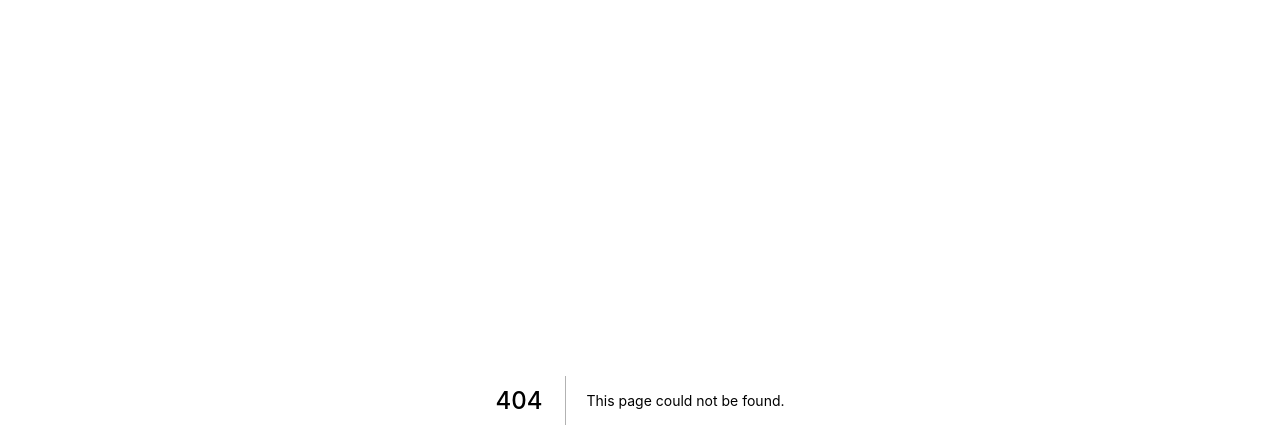
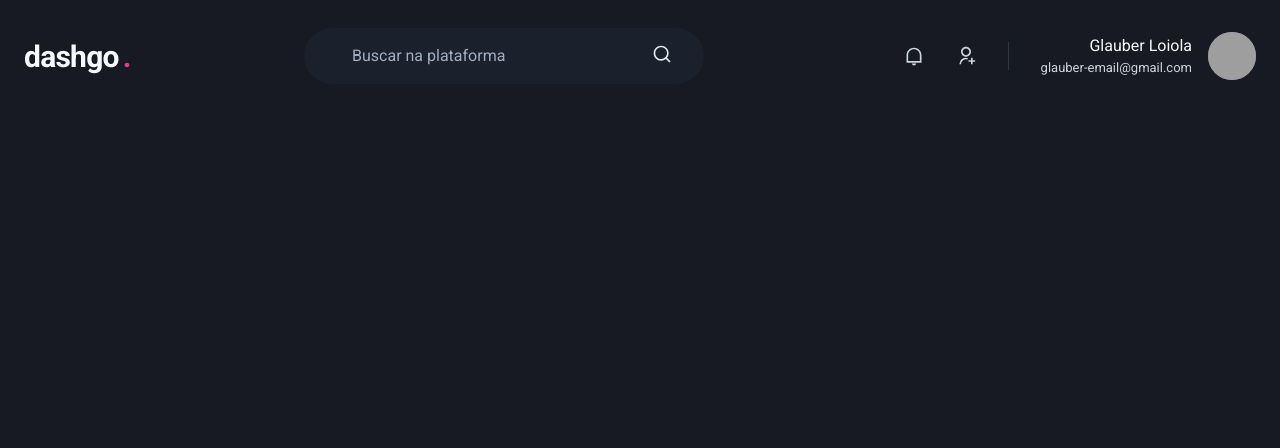
Before and after one commit to GL-19/ignite-react-aula04-dashgo-, a Next.js app: page /dashboard in a window 1280 px wide. Before the commit this address had no page. Shown: the top 448 px of the page. Built offline with nearby package versions, Linux system fonts and the light colour scheme; grey boxes are pictures that could not be loaded.

Commit message:
Criado componente Header

```diff
--- a/package.json
+++ b/package.json
@@ -14,7 +14,8 @@
     "framer-motion": "^4.1.17",
     "next": "12.0.4",
     "react": "17.0.2",
-    "react-dom": "17.0.2"
+    "react-dom": "17.0.2",
+    "react-icons": "^4.3.1"
   },
   "devDependencies": {
     "@types/node": "16.11.11",
--- /dev/null
+++ b/src/components/Header.tsx
@@ -0,0 +1,75 @@
+import { Flex, Text, Input, Icon, HStack, Box, Avatar } from "@chakra-ui/react";
+import { RiSearchLine, RiNotificationLine, RiUserAddLine } from "react-icons/ri";
+
+export function Header(): JSX.Element {
+	return (
+		<Flex
+			as="header"
+			w="100%"
+			maxWidth={1480}
+			h="20"
+			mx="auto"
+			mt="4"
+			px="6"
+			alignItems="center"
+		>
+			<Text fontSize="3xl" fontWeight="bold" letterSpacing="tight" w="64">
+				dashgo
+				<Text as="span" ml="1" color="pink.500">
+					.
+				</Text>
+			</Text>
+
+			<Flex
+				as="label"
+				flex="1"
+				py="4"
+				px="8"
+				ml="6"
+				maxW={400}
+				alignSelf="center"
+				color="gray.200"
+				position="relative"
+				bg="gray.800"
+				borderRadius="full"
+			>
+				<Input
+					color="gray.50"
+					variant="unstyled"
+					px="4"
+					mr="4"
+					placeholder="Buscar na plataforma"
+					_placeholder={{ color: "gray.400" }}
+				/>
+
+				<Icon as={RiSearchLine} fontSize="20" />
+			</Flex>
+
+			<Flex alignItems="center" ml="auto">
+				<HStack
+					spacing="8"
+					mx="8"
+					pr="8"
+					py="1"
+					color="gray.300"
+					borderRightWidth={1}
+					borderColor="gray.700"
+				>
+					<Icon as={RiNotificationLine} fontSize="20" />
+					<Icon as={RiUserAddLine} fontSize="20" />
+				</HStack>
+
+				<Flex align="center">
+					<Box mr="4" textAlign="right">
+						<Text>Glauber Loiola</Text>
+						<Text color="gray.300" fontSize="small">
+							glauber-email@gmail.com
+						</Text>
+					</Box>
+
+					<Avatar size="md" name="Glauber Loiola" src="https://github.com/GL-19.png" />
+				</Flex>
+			</Flex>
+		</Flex>
+	);
+}
--- /dev/null
+++ b/src/pages/dashboard.tsx
@@ -0,0 +1,5 @@
+import { Header } from "../components/Header";
+
+export default function Dashboard() {
+	return <Header />;
+}
```
Also changed, not shown: 1 other file (tests, documents, lock files or other folders).
